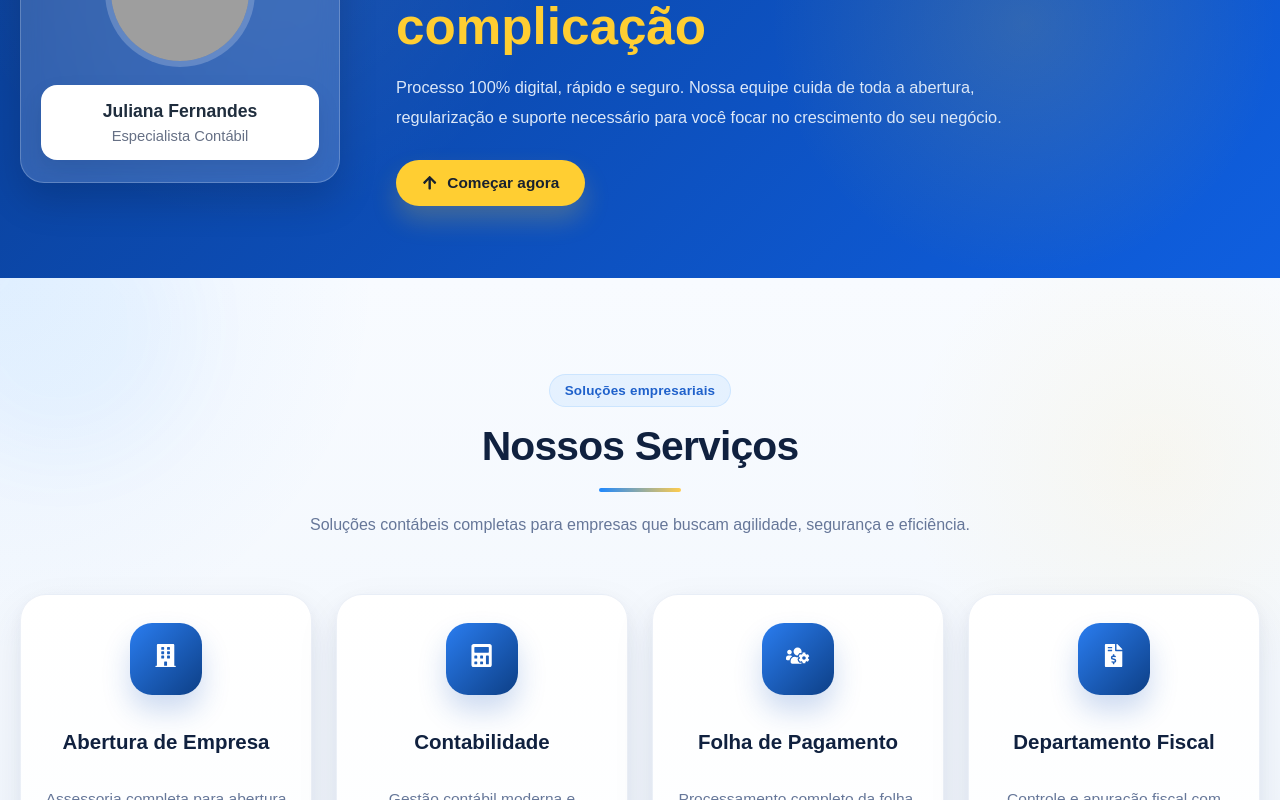
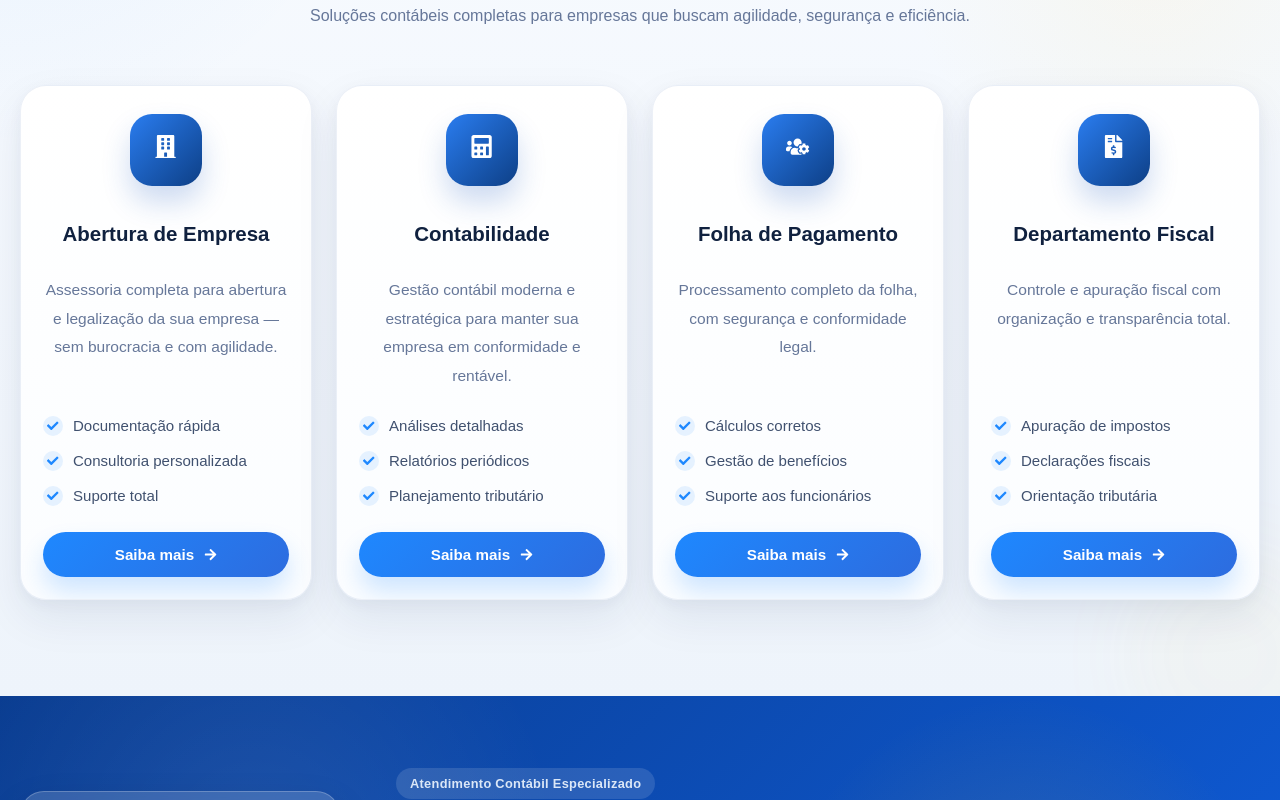
Before and after one commit to Alvarado433/Contabilidade, a Next.js app: page / in a window 1280 px wide. Shown: the part 940-1740 px from the top of the page. Built offline with nearby package versions, Linux system fonts and the light colour scheme; grey boxes are pictures that could not be loaded.

Commit message:
arrimandp

```diff
--- a/Home/Home.tsx
+++ b/Home/Home.tsx
@@ -31,10 +31,11 @@ export default function Home() {
 
       <Banner banner={bannerData.banner} />
 
-      <EspecialistaDestaque banner={bannerDestaque} />
+
 
       <RenderServicos servicos={dados.renderServicos} />
 
+      <EspecialistaDestaque banner={bannerDestaque} />
       <Footer data={footerData} />
     </>
   );
```
